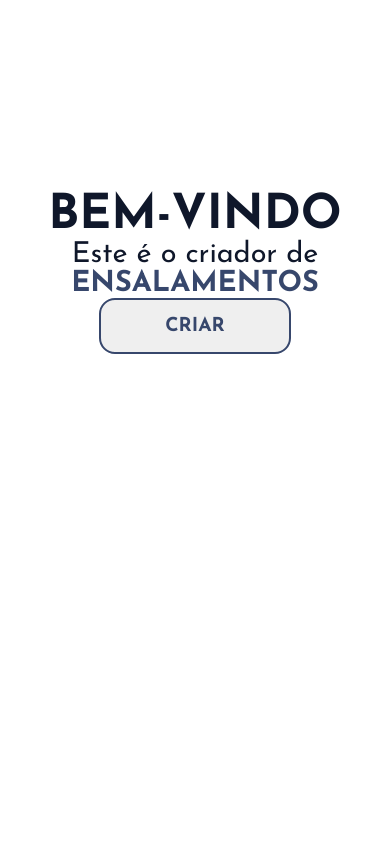
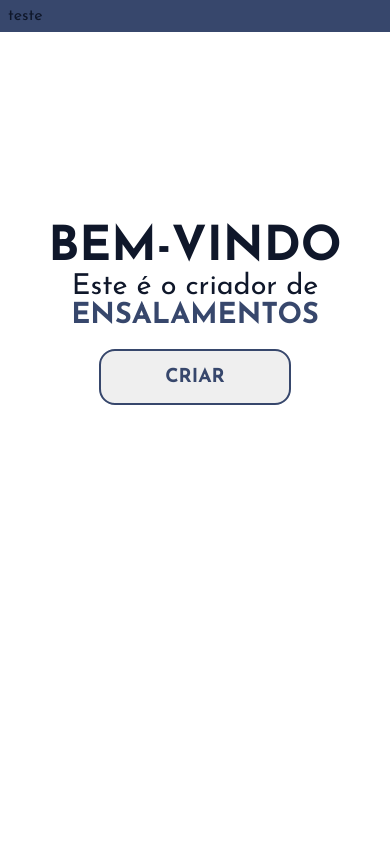
Before and after one commit to MrVihks/criador_ensalamentos, a React (Vite) app: page / in a window 390 px wide. Shown: the top 844 px of the page. Built offline with nearby package versions, Linux system fonts and the light colour scheme.

Commit message:
:iphone: feat: Adicionando Navbar

```diff
--- /dev/null
+++ b/src/components/Navbar.jsx
@@ -0,0 +1,14 @@
+import React from 'react';
+import "../styles/Navbar.css"
+
+const Navbar = () => {
+    return (
+        <nav className='navbar'>
+            <ul>
+                <li>teste</li>
+            </ul>
+        </nav>
+    );
+}
+
+export default Navbar;
--- a/src/index.css
+++ b/src/index.css
@@ -19,6 +19,7 @@
 }
 
 section {
+    margin-top: 2rem;
     min-height: 100vh;
 }
 
@@ -27,6 +28,7 @@ button {
     border-radius: 1rem;
     width: 12rem;
     height: 3.5rem;
+    margin: 1.2rem;
     outline: none;
     color: var(--dark-color);
     font-weight: bold;
--- a/src/main.jsx
+++ b/src/main.jsx
@@ -10,10 +10,12 @@ import './index.css'
 import PageNotFound from './pages/Pagenotfound.jsx';
 import Canvas from './pages/Canvas.jsx';
 import Footer from './components/Footer.jsx';
+import Navbar from './components/Navbar.jsx';
 
 
 ReactDOM.createRoot(document.getElementById('root')).render(
   <>
+    <Navbar />
     <BrowserRouter>
       <Routes>
         <Route path='/' element={<App />} />
--- /dev/null
+++ b/src/styles/Navbar.css
@@ -0,0 +1,8 @@
+.navbar{
+    position: fixed;
+    background-color: var(--dark-color);
+    width: 100%;
+    top: 0;
+    overflow: hidden;
+    padding: 0.5rem;
+}
```
Also changed, not shown: 1 other file (tests, documents, lock files or other folders).
